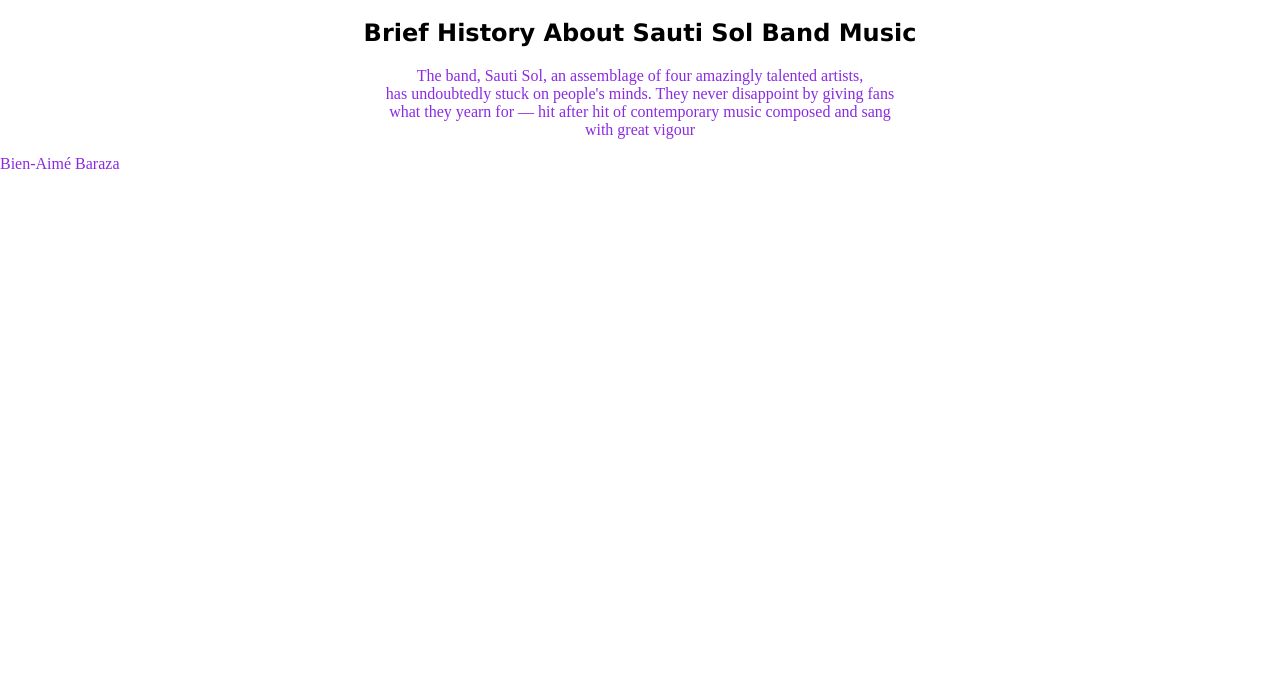
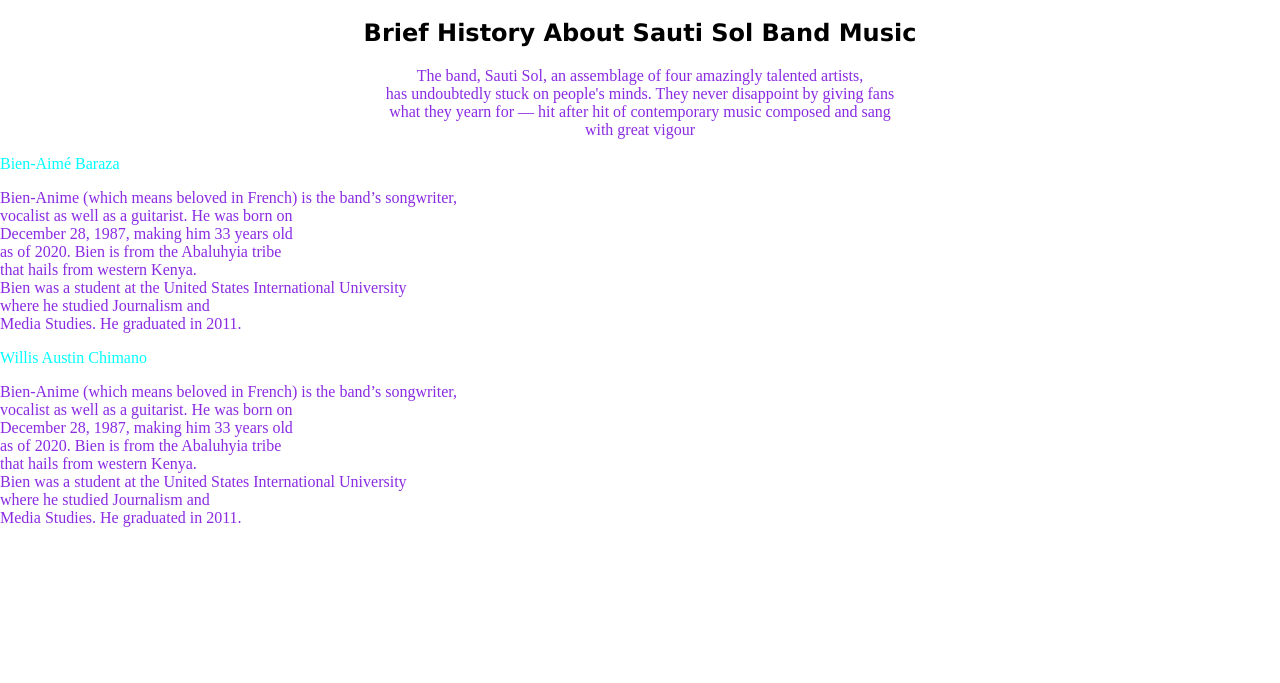
Before and after one commit to ObadiaH123/favourite-band-project, a plain HTML site: page index.html in a window 1280 px wide. Shown: the part 117-800 px from the top of the page. Drawn offline with Linux system fonts and the light colour scheme; a script that the page names is missing.

Commit message:
second commit

```diff
--- a/index.html
+++ b/index.html
@@ -20,8 +20,25 @@
     <div class="bien">
 
         <p id="one">Bien-Aimé Baraza</p>
-
+        <p class="red" >Bien-Anime (which means beloved in French) is the band’s
+            songwriter,<br> vocalist as well as a guitarist. He was born on
+             <br>December 28, 1987, making him 33 years old
+             <br>as of 2020. Bien is from the Abaluhyia tribe
+              <br>that hails from western Kenya.<br>
+              Bien was a student at the United States International University
+              <br> where he studied Journalism and <br> Media Studies. He graduated in 2011.</p>
     </div>
 
+    <div class="willis">
+
+        <p id="two">Willis Austin Chimano</p>
+        <p class="blue">Bien-Anime (which means beloved in French) is the band’s
+            songwriter,<br> vocalist as well as a guitarist. He was born on
+             <br>December 28, 1987, making him 33 years old
+             <br>as of 2020. Bien is from the Abaluhyia tribe
+              <br>that hails from western Kenya.<br>
+              Bien was a student at the United States International University
+              <br> where he studied Journalism and <br> Media Studies. He graduated in 2011.</p>
+    </div>
 </body>
 </html>
--- a/main1.css
+++ b/main1.css
@@ -2,13 +2,15 @@ div{
 align-items: left;
 display: block;
 align-items: center;
+text-emphasis-color: rgb(0, 255, 255);
+border-radius: 5px solid;
 
 
 }
 
 h1{
 font-family: Georgia, 'Times New Roman', Times, serif;
-color: chartreuse;
+color: rgb(0, 255, 21);
 text-align: center;
 border-style: solid;
 font-weight: bolder;
@@ -37,10 +39,27 @@ text-align: center;
 div.bien {
     align-items: left;
     text-align: left;
+    color: brown;
 
 }
 
 #one{
 text-align: left;
+color: cyan;
+}
+p.red{
+    text-align: left;
+}
 
+div.willis {
+    align-items: center;
+    text-align: center;
+    color: brown;
 }
+#two{
+    text-align: left;
+    color: cyan;
+    }
+p.blue{
+        text-align: left;
+    }
```
